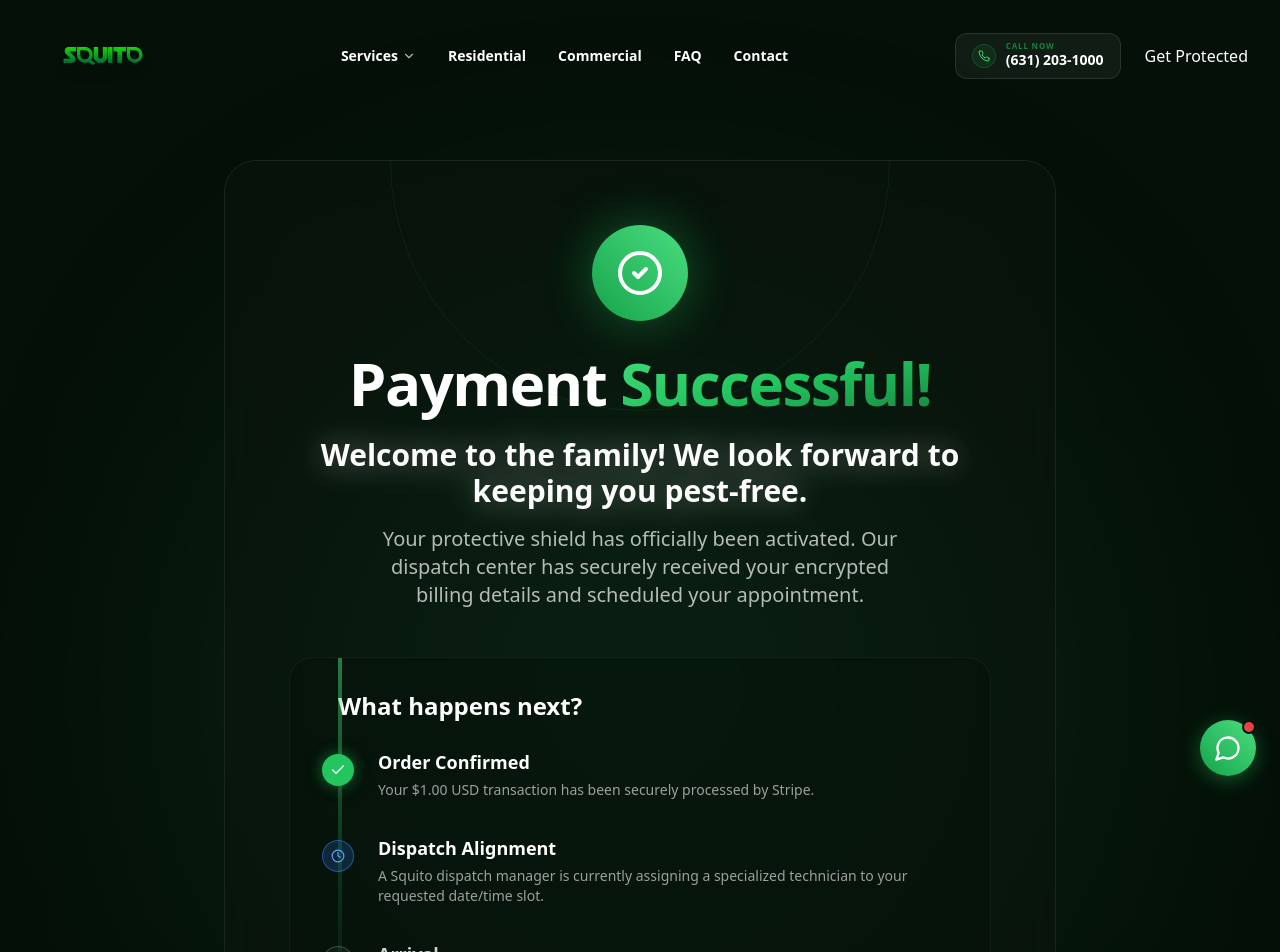
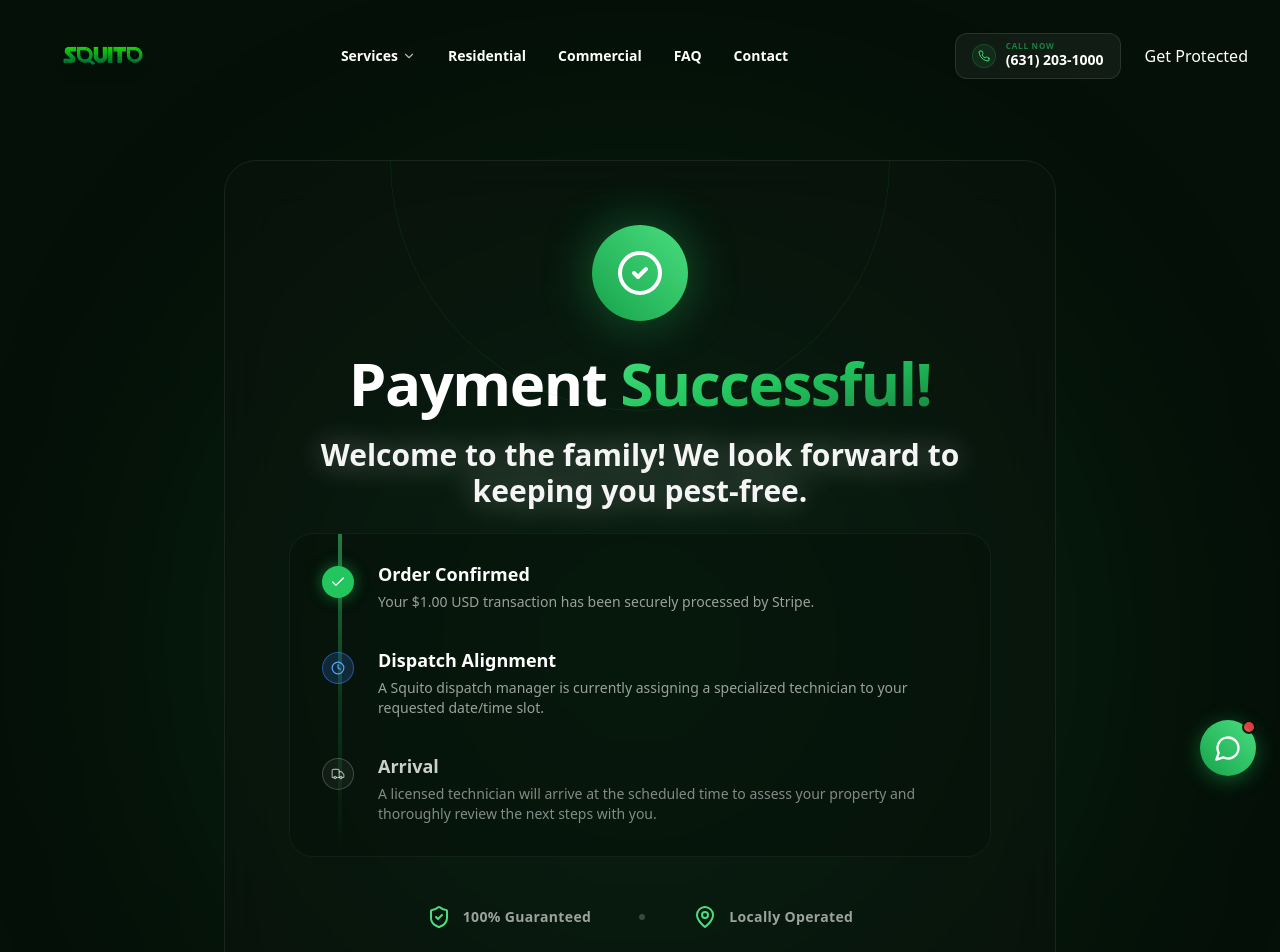
Before and after one commit to squitopest/Squito-Pest-Control, a Next.js app: page /success in a window 1280 px wide. Shown: the top 952 px of the page. Built offline with nearby package versions, Linux system fonts and the light colour scheme.

Commit message:
Remove redundant text from Success Hub UI

```diff
--- a/src/app/success/page.tsx
+++ b/src/app/success/page.tsx
@@ -41,15 +41,9 @@ function SuccessContent() {
           Welcome to the family! We look forward to keeping you pest-free.
         </h2>
 
-        <p className="text-white/70 text-lg md:text-xl max-w-2xl mx-auto mb-12 text-balance leading-relaxed">
-          Your protective shield has officially been activated. Our dispatch center has securely received your encrypted billing details and scheduled your appointment.
-        </p>
-
         {/* Next Steps Timeline */}
-        <div className="mt-12 text-left bg-background/50 border border-white/5 rounded-3xl p-8 mb-12 relative overflow-hidden">
+        <div className="mt-6 text-left bg-background/50 border border-white/5 rounded-3xl p-8 mb-12 relative overflow-hidden">
           <div className="absolute top-0 left-0 w-1 h-full bg-gradient-to-b from-green-400/50 via-green-500/20 to-transparent ml-12" />
-
-          <h2 className="text-2xl font-bold text-white mb-8 ml-4">What happens next?</h2>
 
           <div className="space-y-10 relative z-10">
             {/* Step 1 */}
```
